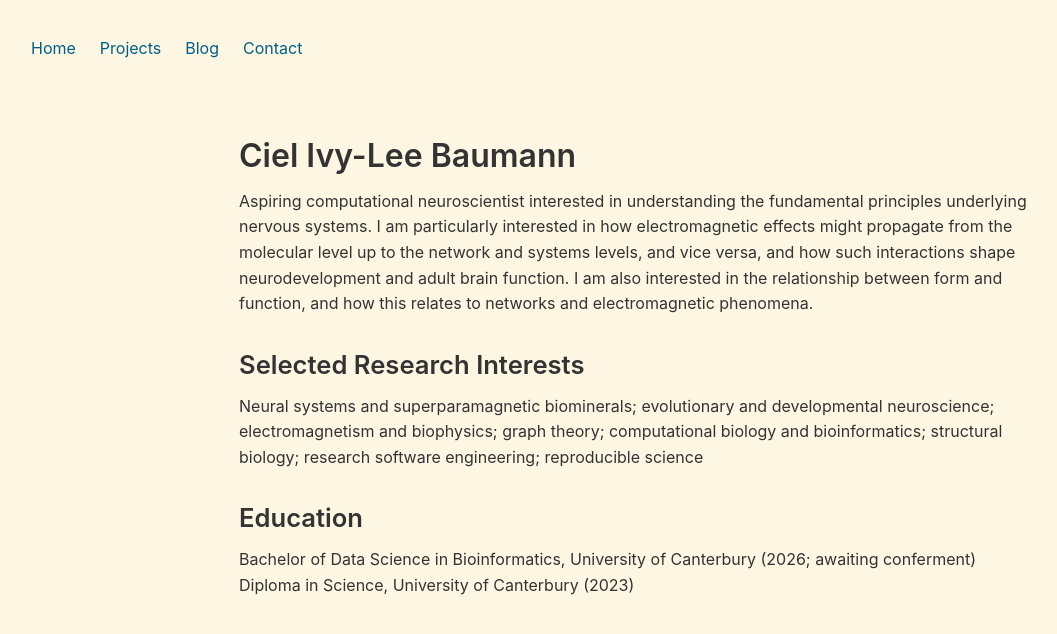
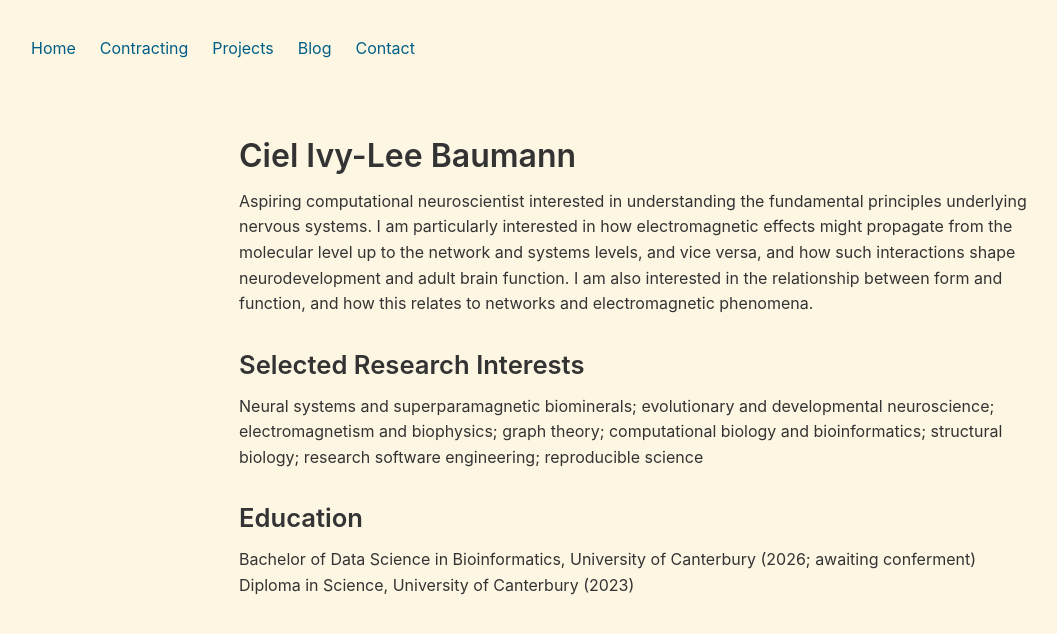
Before and after one commit to CielResearch/CielResearch.github.io, a Jekyll site: the page built from index.md, in a window 1280 px wide. Shown: the top 634 px of the page, without its empty margins (1-1058 px from the left). Built offline with Jekyll 4.4.1, drawn with Linux system fonts in a browser that asks for light colours.

Commit message:
Restore contracting header link

```diff
--- a/_includes/header.html
+++ b/_includes/header.html
@@ -1,7 +1,7 @@
 <header>
   <nav class="navbar">
     <a href="/" class="nav-item">Home</a>
-    <!-- <a href="/contracting" class="nav-item">Contracting</a> -->
+    <a href="/contracting" class="nav-item">Contracting</a>
     <a href="/projects" class="nav-item">Projects</a>
     <!-- <a href="/publications" class="nav-item">Publications</a> -->
     <a href="/blog" class="nav-item">Blog</a>
```
